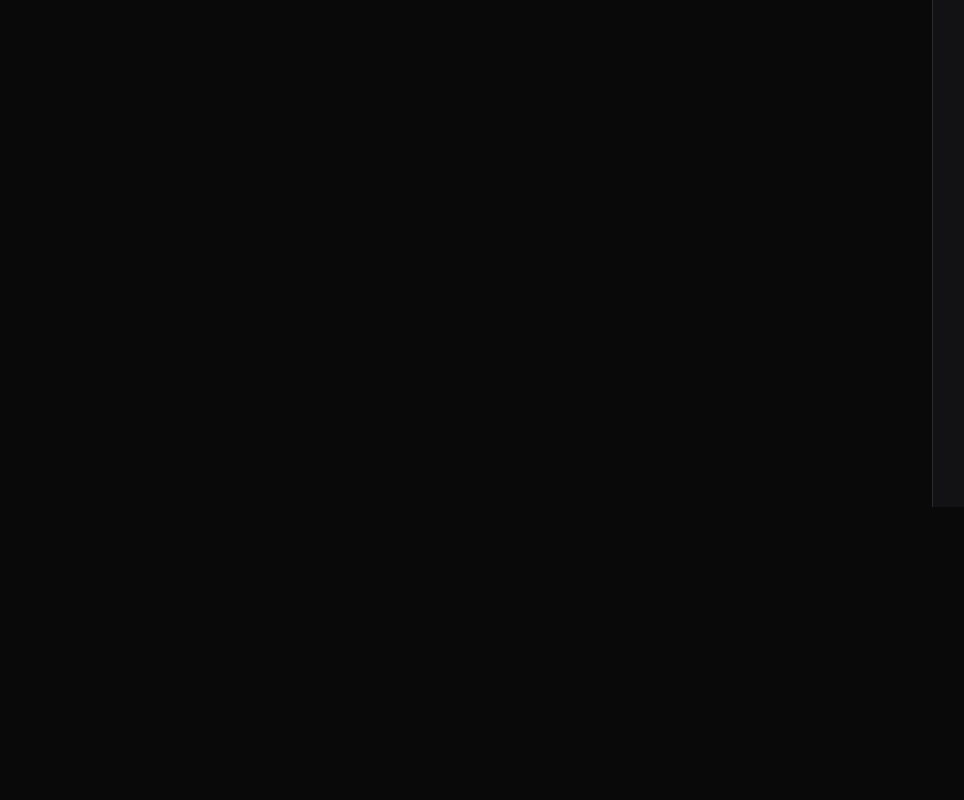
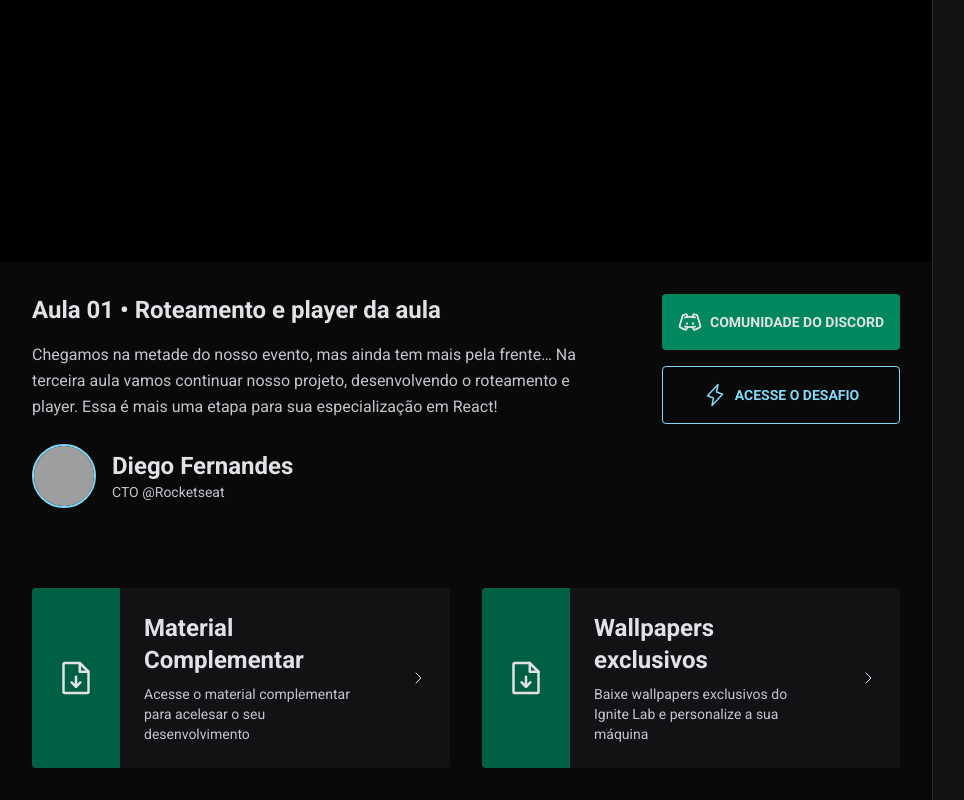
Before and after one commit to PedroHConrado/event-plataform, a React (Vite) app: page /event/lesson/1 in a window 1280 px wide. Shown: the part 293-1093 px from the top of the page, without its empty margins (0-964 px from the left). Before the commit the page ends 800 px from the top, so only its background shows below. Built offline with nearby package versions, Linux system fonts and the light colour scheme; no server answers; grey boxes are pictures that could not be loaded.

Commit message:
style video component

```diff
--- a/src/components/Video.tsx
+++ b/src/components/Video.tsx
@@ -1,7 +1,87 @@
+import { CaretRight, DiscordLogo, FileArrowDown, Lightning } from "phosphor-react";
+
 export function Video() {
   return (
     <div className="flex-1">
-      Video
+      <div className="bg-black flex justify-center">
+        <div className="h-full w-full max-w-[1100px] max-h-[60vh] aspect-video">
+
+        </div>
+      </div>
+
+      <div className="p-8 max-w-[1100px] mx-auto">
+        <div className="flex items-start gap-16">
+          <div className="flex-1">
+            <h1 className="text-2xl font-bold">
+              Aula 01 • Roteamento e player da aula
+            </h1>
+            <p className="mt-4 text-gray-200 leading-relaxed">
+            Chegamos na metade do nosso evento, mas ainda tem mais pela frente…
+            Na terceira aula vamos continuar nosso projeto,
+            desenvolvendo o roteamento e player.
+            Essa é mais uma etapa para sua especialização em React!
+            </p>
+            <div className="flex items-center gap-4 mt-6">
+              <img
+              className="h-16 w-16 rounded-full border-2 border-blue-500"
+              src="https://github.com/diego3g.png"
+              alt="Avatar" />
+              <div className="leading-relaxed">
+                <strong className="font-bold text-2xl block">
+                  Diego Fernandes
+                </strong>
+                <span className="text-gray-200 text-sm block">
+                  CTO @Rocketseat
+                </span>
+              </div>
+            </div>
+          </div>
+
+          <div className="flex flex-col gap-4">
+            <a href="" className="p-4 text-sm bg-green-500 flex items-center rounded font-bold uppercase gap-2 justify-center hover:bg-green-700 transition-colors">
+              <DiscordLogo size={24}/>
+              Comunidade do discord
+            </a>
+            <a href="" className="p-4 text-sm border border-blue-500 text-blue-500 flex items-center rounded font-bold uppercase gap-2 justify-center hover:bg-blue-500 hover:text-gray-900 transition-colors">
+              <Lightning size={24}/>
+              Acesse o desafio
+            </a>
+          </div>
+        </div>
+
+        <div className="gap-8 mt-20 grid grid-cols-2">
+            <a href="" className="bg-gray-700 rounded overflow-hidden flex items-stretch gap-6 hover:bg-gray-600 transition-colors">
+              <div className="bg-green-700 h-full p-6 flex items-center">
+                <FileArrowDown size={40}/>
+              </div>
+              <div className="py-6 leading-relaxed">
+                <strong className="text-2xl">Material Complementar</strong>
+                <p className="text-sm text-gray-200 mt-2">
+                  Acesse o material complementar para acelesar o seu desenvolvimento
+                </p>
+              </div>
+              <div className="h-full p-6 flex items-center">
+                <CaretRight/>
+              </div>
+            </a>
+
+            <a href="" className="bg-gray-700 rounded overflow-hidden flex items-stretch gap-6 hover:bg-gray-600 transition-colors">
+              <div className="bg-green-700 h-full p-6 flex items-center">
+                <FileArrowDown size={40}/>
+              </div>
+              <div className="py-6 leading-relaxed">
+                <strong className="text-2xl">Wallpapers exclusivos</strong>
+                <p className="text-sm text-gray-200 mt-2">
+                  Baixe wallpapers exclusivos do Ignite Lab e personalize a sua máquina
+                </p>
+              </div>
+              <div className="h-full p-6 flex items-center">
+                <CaretRight/>
+              </div>
+            </a>
+
+          </div>
+      </div>
     </div>
   )
 }
```
